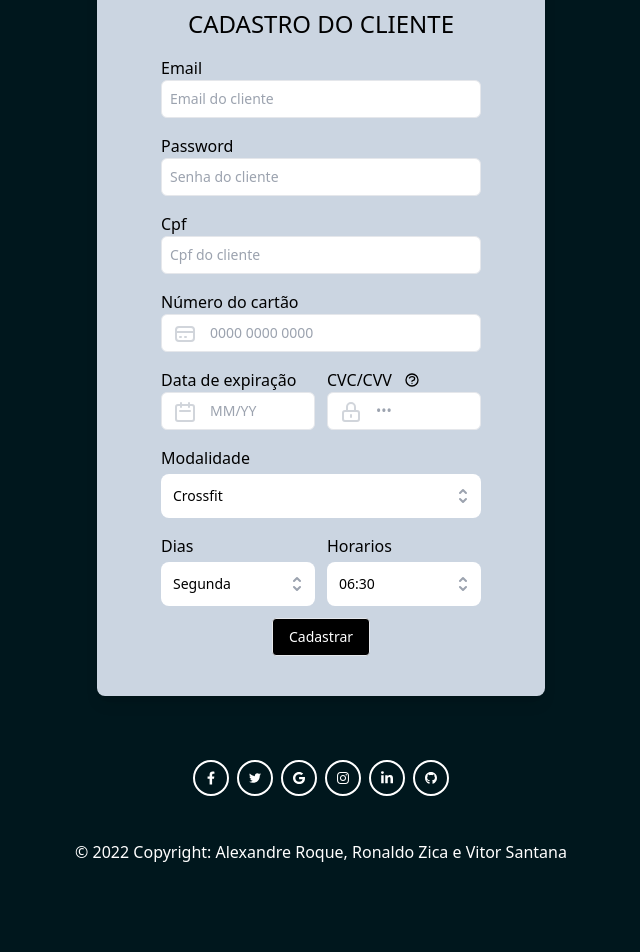
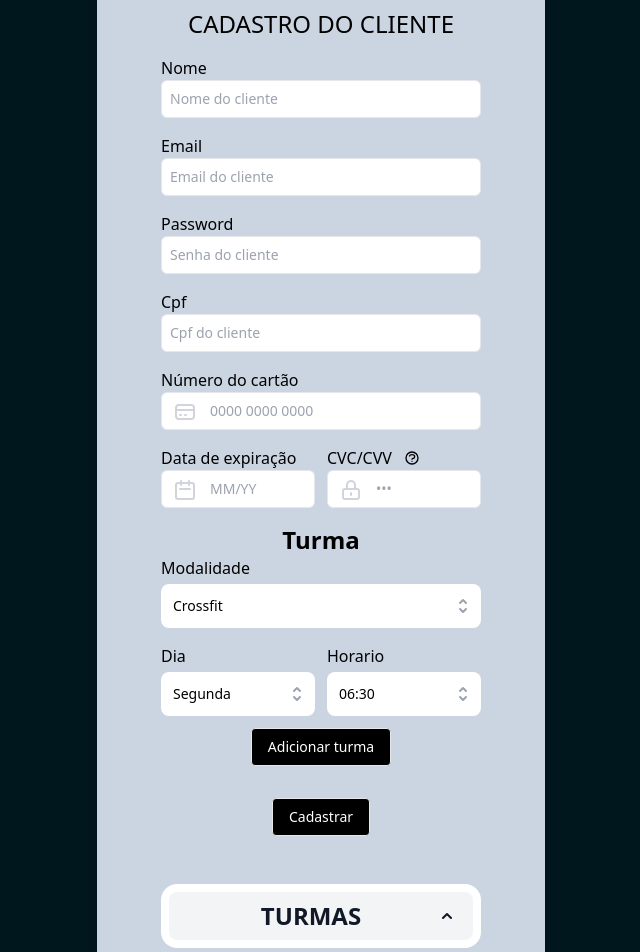
Before and after one commit to alexandre-roque/Academia, a React (Vite) app: page /cadastro in a window 1280 px wide. Shown: the part 180-1132 px from the top of the page, without its empty margins (319-959 px from the left). Before the commit the page ends 1060 px from the top, so only its background shows below. Built offline with nearby package versions, Linux system fonts and the light colour scheme.

Commit message:
added turma options

```diff
--- a/src/components/Footer/index.tsx
+++ b/src/components/Footer/index.tsx
@@ -1,7 +1,7 @@
 export const Footer = () => {
     return (
         <footer className="text-center bg-lblack text-white">
-            <div className="container px-6 pt-6">
+            <div className="container px-6 pt-6 m-auto">
                 <div className="flex justify-center mb-6">
                     <a
                         href="#!"
--- a/src/pages/Cadastro/index.tsx
+++ b/src/pages/Cadastro/index.tsx
@@ -1,7 +1,9 @@
-import { Listbox, Transition } from "@headlessui/react";
-import { CheckIcon, SelectorIcon } from "@heroicons/react/solid";
+import { gql } from "@apollo/client";
+import { Disclosure, Listbox, Transition } from "@headlessui/react";
+import { CheckIcon, ChevronUpIcon, SelectorIcon } from "@heroicons/react/solid";
 import { Fragment, useEffect, useState } from "react";
 import { useNavigate } from "react-router-dom";
+import { WorkoutClass } from "../../components/Turmas";
 
 const dias = [
     { name: "Segunda" },
@@ -28,50 +30,121 @@ const modalidades = [
         name: "Ritmos",
         horarios: ["17:00", "18:00", "19:00"],
     },
-    {
-        name: "Musculação",
-        horarios: [],
-    },
 ];
+
+const CREATE_USER_MUTATION = gql`
+    mutation CreateUser(
+        $nome: String!
+        $email: String!
+        $senha: String!
+        $cpf: String!
+        $numCartao: String!
+        $dataExpiracao: String!
+        $cvc: String!
+        $nomeTurma: String!
+        $horarios: [HorarioCreateInput!]
+    ) {
+        createUsuario(
+            data: {
+                nome: $nome
+                email: $email
+                senha: $senha
+                cpf: $cpf
+                vinculo: "Cliente"
+                cartaoDeCredito: {
+                    create: {
+                        numeroCartao: $numCartao
+                        dataExpiracao: $dataExpiracao
+                        cvc: $cvc
+                    }
+                }
+                turmas: { create: { nome: $nomeTurma, horarios: $horarios } }
+            }
+        )
+    }
+`;
 
 export const Cadastro = () => {
     const navigate = useNavigate();
+
+    const [nome, setNome] = useState("");
     const [email, setEmail] = useState("");
     const [password, setPassword] = useState("");
     const [cpf, setCpf] = useState("");
     const [card_number, setCardNumber] = useState("");
     const [expire_date, setExpireDate] = useState("");
     const [card_cvc, setCardCvc] = useState("");
+    const [currentTurmas, setTurmas] = useState<WorkoutClass[]>([]);
 
     const [selectedModalidade, setSelectedModalidade] = useState(
         modalidades[0]
     );
+
     const [currentHorario, setCurrentHorario] = useState(
         selectedModalidade.horarios
     );
-    const [selectedHorario, setSelectedHorario] = useState([
-        currentHorario![0],
-    ]);
 
-    const [selectedDias, setselectedDias] = useState([dias[0]]);
+    const [selectedHorario, setSelectedHorario] = useState(currentHorario![0]);
 
-    useEffect(() => {
-        if (!selectedDias.length) {
-            setselectedDias([dias[0]]);
+    const [selectedDia, setselectedDia] = useState(dias[0]);
+
+    const addTurma = () => {
+        setTurmas((prevState) => {
+            const isTurmaInArray = prevState.some(
+                (turma) => turma.nome === selectedModalidade.name
+            );
+
+            if (isTurmaInArray) {
+                const newState = prevState.map((turma) => {
+                    if (turma.nome === selectedModalidade.name) {
+                        return {
+                            nome: selectedModalidade.name,
+                            id: Date.now(),
+                            horarios: [
+                                ...turma.horarios,
+                                {
+                                    dia: selectedDia.name,
+                                    horario: selectedHorario,
+                                    id: Date.now(),
+                                },
+                            ],
+                        };
+                    } else {
+                        return turma;
                     }
-    }, [selectedDias]);
+                });
+
+                return newState;
+            } else {
+                return [
+                    ...prevState,
+                    {
+                        nome: selectedModalidade.name,
+                        id: Date.now(),
+                        horarios: [
+                            {
+                                dia: selectedDia.name,
+                                horario: selectedHorario,
+                                id: Date.now(),
+                            },
+                        ],
+                    },
+                ];
+            }
+        });
+    };
 
     useEffect(() => {
         setCurrentHorario(selectedModalidade.horarios);
     }, [selectedModalidade]);
 
     useEffect(() => {
-        setSelectedHorario([currentHorario![0]]);
+        setSelectedHorario(currentHorario![0]);
     }, [currentHorario]);
 
     useEffect(() => {
-        if (!selectedHorario.length) {
-            setSelectedHorario([currentHorario![0]]);
+        if (selectedHorario && !selectedHorario.length) {
+            setSelectedHorario(currentHorario![0]);
         }
     }, [selectedHorario]);
 
@@ -79,15 +152,14 @@ export const Cadastro = () => {
         e.preventDefault();
 
         console.log({
+            nome: nome,
             email: email,
-            password: password,
+            senha: password,
             cpf: cpf,
-            card_number: card_number,
-            expire_date: expire_date,
-            card_cvc: card_cvc,
-            selectedModalidade: selectedModalidade,
-            selectedDias: selectedDias.map((dia) => dia.name).join(", "),
-            selectedHorario: selectedHorario.join(", "),
+            numCartao: card_number,
+            dataExpiracao: expire_date,
+            cvc: card_cvc,
+            turmas: currentTurmas,
         });
     };
 
@@ -99,40 +171,45 @@ export const Cadastro = () => {
                 </h1>
 
                 <form onSubmit={handleFormSubmit}>
-                    <div>
+                    <label htmlFor="name">Nome</label>
+                    <input
+                        type="name"
+                        className={`w-full p-2 text-primary border rounded-md outline-none text-sm transition duration-150 ease-in-out mb-4 focus-visible:ring focus-visible:ring-opacity-25 focus-visible:ring-lblack`}
+                        id="name"
+                        placeholder="Nome do cliente"
+                        value={nome}
+                        onChange={(event) => setNome(event.target.value)}
+                    />
+
                     <label htmlFor="email">Email</label>
                     <input
                         type="email"
                         className={`w-full p-2 text-primary border rounded-md outline-none text-sm transition duration-150 ease-in-out mb-4 focus-visible:ring focus-visible:ring-opacity-25 focus-visible:ring-lblack`}
                         id="email"
                         placeholder="Email do cliente"
+                        value={email}
                         onChange={(event) => setEmail(event.target.value)}
                     />
-                    </div>
 
-                    <div>
                     <label htmlFor="password">Password</label>
                     <input
                         type="password"
                         className={`w-full p-2 border rounded-md outline-none text-sm transition duration-150 ease-in-out mb-4 focus-visible:ring focus-visible:ring-opacity-25 focus-visible:ring-lblack`}
                         id="password"
                         placeholder="Senha do cliente"
-                            onChange={(event) =>
-                                setPassword(event.target.value)
-                            }
+                        value={password}
+                        onChange={(event) => setPassword(event.target.value)}
                     />
-                    </div>
 
-                    <div>
                     <label htmlFor="cpf">Cpf</label>
                     <input
                         type="text"
                         className={`w-full p-2 border rounded-md outline-none text-sm transition duration-150 ease-in-out mb-4 focus-visible:ring focus-visible:ring-opacity-25 focus-visible:ring-lblack`}
                         id="cpf"
                         placeholder="Cpf do cliente"
+                        value={cpf}
                         onChange={(event) => setCpf(event.target.value)}
                     />
-                    </div>
 
                     <div className="relative w-full flex flex-col">
                         <label>Número do cartão</label>
@@ -141,6 +218,7 @@ export const Cadastro = () => {
                             type="text"
                             id="card_number"
                             placeholder="0000 0000 0000"
+                            value={card_number}
                             onChange={(event) =>
                                 setCardNumber(event.target.value)
                             }
@@ -169,6 +247,7 @@ export const Cadastro = () => {
                                 type="text"
                                 id="expire_date"
                                 placeholder="MM/YY"
+                                value={expire_date}
                                 onChange={(event) =>
                                     setExpireDate(event.target.value)
                                 }
@@ -218,6 +297,7 @@ export const Cadastro = () => {
                                 className="rounded-md peer pl-12 w-full p-2 border outline-none text-sm transition duration-150 ease-in-out mb-4 focus-visible:ring focus-visible:ring-opacity-25 focus-visible:ring-lblack"
                                 type="text"
                                 id="card_cvc"
+                                value={card_cvc}
                                 placeholder="&bull;&bull;&bull;"
                                 onChange={(event) =>
                                     setCardCvc(event.target.value)
@@ -239,6 +319,8 @@ export const Cadastro = () => {
                             </svg>
                         </div>
                     </div>
+
+                    <div className="text-center font-bold text-2xl">Turma</div>
 
                     <div className="mb-4">
                         <label>Modalidade</label>
@@ -313,18 +395,15 @@ export const Cadastro = () => {
                     {selectedModalidade.name !== "Musculação" && (
                         <div className="grid grid-cols-2 gap-3 mb-2">
                             <div>
-                                <label>Dias</label>
+                                <label>Dia</label>
                                 <Listbox
-                                    value={selectedDias}
-                                    onChange={setselectedDias}
-                                    multiple
+                                    value={selectedDia}
+                                    onChange={setselectedDia}
                                 >
                                     <div className="relative mt-1">
                                         <Listbox.Button className="relative w-full cursor-default rounded-lg bg-white py-3 pl-3 pr-10 text-left focus-visible:ring focus-visible:ring-opacity-25 focus-visible:ring-lblack sm:text-sm">
                                             <span className="block truncate">
-                                                {selectedDias
-                                                    .map((dias) => dias.name)
-                                                    .join(", ")}
+                                                {selectedDia.name}
                                             </span>
                                             <span className="pointer-events-none absolute inset-y-0 right-0 flex items-center pr-2">
                                                 <SelectorIcon
@@ -384,18 +463,15 @@ export const Cadastro = () => {
                             </div>
 
                             <div>
-                                <label>Horarios</label>
+                                <label>Horario</label>
                                 <Listbox
                                     value={selectedHorario}
                                     onChange={setSelectedHorario}
-                                    multiple
                                 >
                                     <div className="relative mt-1">
                                         <Listbox.Button className="relative w-full cursor-default rounded-lg bg-white py-3 pl-3 pr-10 text-left focus-visible:ring focus-visible:ring-opacity-25 focus-visible:ring-lblack  sm:text-sm">
                                             <span className="block truncate">
-                                                {selectedHorario
-                                                    .map((dias) => dias)
-                                                    .join(", ")}
+                                                {selectedHorario}
                                             </span>
                                             <span className="pointer-events-none absolute inset-y-0 right-0 flex items-center pr-2">
                                                 <SelectorIcon
@@ -462,13 +538,82 @@ export const Cadastro = () => {
 
                     <div className="flex justify-center items-center flex-col mt-3">
                         <button
+                            type="button"
+                            onClick={addTurma}
+                            className={`bg-black py-2 px-4 text-sm mb-8 text-white rounded border border-green focus:outline-none focus:border-green-dark`}
+                        >
+                            Adicionar turma
+                        </button>
+
+                        <button
                             className={`bg-black py-2 px-4 text-sm text-white rounded border border-green focus:outline-none focus:border-green-dark`}
                         >
                             Cadastrar
                         </button>
                     </div>
                 </form>
+
+                <Turmas currentTurmas={currentTurmas} />
             </div>
         </div>
     );
 };
+
+function Turmas({ currentTurmas }: { currentTurmas: WorkoutClass[] }) {
+    return (
+        <div className="w-full mt-12">
+            <div className="mx-auto w-full rounded-2xl bg-white p-2">
+                <Disclosure>
+                    {({ open }) => (
+                        <>
+                            <Disclosure.Button
+                                className="flex w-full
+                                    justify-between rounded-lg bg-gray-100 px-4 py-2
+                                    text-center text-sm font-medium text-gray-900 hover:bg-gray-200
+                                    focus:outline-none focus-visible:ring focus-visible:ring-gray-500
+                                    focus-visible:ring-opacity-75"
+                            >
+                                <span className="m-auto font-extrabold text-2xl text-center uppercase">
+                                    Turmas
+                                </span>
+                                <ChevronUpIcon
+                                    className={`${
+                                        open ? "rotate-180 transform" : ""
+                                    } h-5 w-5 text-gray-900 place-self-center`}
+                                />
+                            </Disclosure.Button>
+
+                            {currentTurmas.map((turma) => {
+                                return (
+                                    <Disclosure.Panel
+                                        key={turma.id}
+                                        className="rounded-lg my-2 px-4 pt-4 pb-2 text-sm text-gray-800 bg-slate-200"
+                                    >
+                                        <span className="font-bold text-lg">
+                                            {turma.nome}
+                                            <br />
+                                        </span>
+
+                                        {turma.horarios.map((schedule) => {
+                                            return (
+                                                <div
+                                                    key={schedule.id}
+                                                    className="grid grid-cols-3 mt-1"
+                                                >
+                                                    <div className="col-span-2 font-medium text-base">
+                                                        {schedule.dia} -{" "}
+                                                        {schedule.horario}
+                                                    </div>
+                                                </div>
+                                            );
+                                        })}
+                                    </Disclosure.Panel>
+                                );
+                            })}
+                        </>
+                    )}
+                </Disclosure>
+            </div>
+        </div>
+    );
+}
```
Also changed, not shown: src/pages/Avaliacao/index.tsx (+15 -0 lines), src/pages/RegistroTreino/index.tsx (+10 -10 lines). Lines whose indentation alone changed are shown as unchanged.
